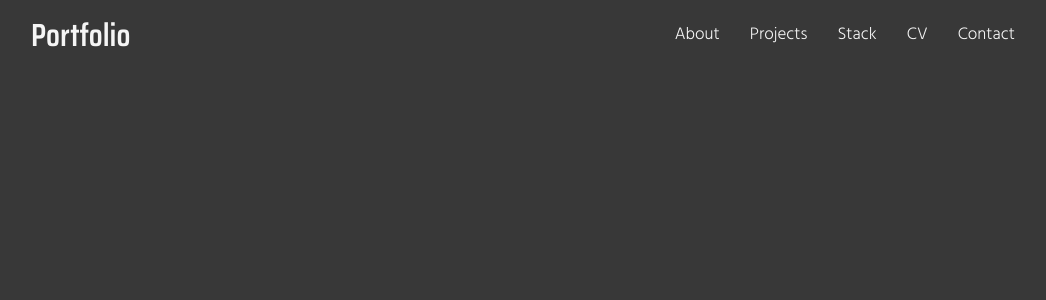
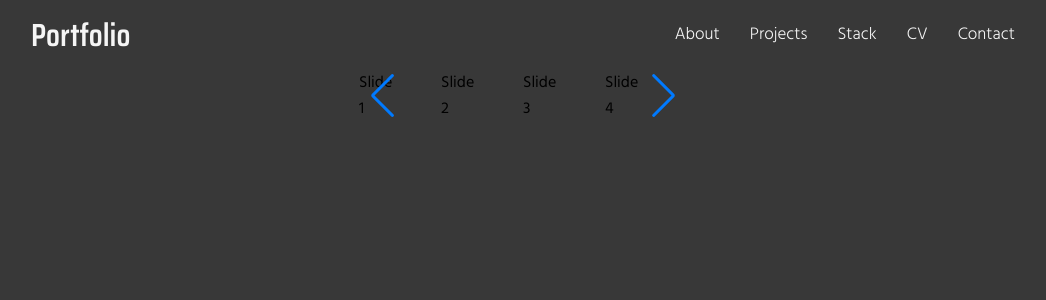
Before and after one commit to kseniya7991/Portfolio, a React (Create React App) app: page / in a window 1280 px wide. Shown: the top 300 px of the page, without its empty margins (117-1163 px from the left). Built offline with nearby package versions, Linux system fonts and the light colour scheme.

Commit message:
add swiper js

```diff
--- a/package.json
+++ b/package.json
@@ -10,6 +10,7 @@
     "react": "^17.0.2",
     "react-dom": "^17.0.2",
     "react-scripts": "4.0.3",
+    "swiper": "^6.0.2",
     "web-vitals": "^1.1.2"
   },
   "scripts": {
--- a/src/components/Main/Main.js
+++ b/src/components/Main/Main.js
@@ -1,8 +1,11 @@
 import React from 'react';
+import Swiper from '../Slider/Slider';
 
 function Main() {
   return (
-    <div className="Main" />
+    <div className="Main">
+      <Swiper />
+    </div>
   );
 }
 
--- a/src/components/Main/Main.scss
+++ b/src/components/Main/Main.scss
@@ -0,0 +1,4 @@
+.Main {
+  width: 100%;
+  height: 100%;
+}
--- /dev/null
+++ b/src/components/Slider/Slider.js
@@ -0,0 +1,32 @@
+// Import Swiper React components
+import React from 'react';
+import {
+  Navigation, Pagination, Scrollbar, A11y,
+} from 'swiper';
+import { Swiper, SwiperSlide } from 'swiper/react';
+
+// Import Swiper styles
+import '../../../node_modules/swiper/swiper.scss';
+import '../../../node_modules/swiper/components/navigation/navigation.scss';
+import '../../../node_modules/swiper/components/pagination/pagination.scss';
+
+function Slider() {
+  return (
+    <Swiper
+      modules={[Navigation, Pagination, Scrollbar, A11y]}
+      spaceBetween={50}
+      slidesPerView={3}
+      navigation
+      pagination={{ clickable: true }}
+      onSlideChange={() => console.log('slide change')}
+      onSwiper={(swiper) => console.log(swiper)}
+    >
+      <SwiperSlide>Slide 1</SwiperSlide>
+      <SwiperSlide>Slide 2</SwiperSlide>
+      <SwiperSlide>Slide 3</SwiperSlide>
+      <SwiperSlide>Slide 4</SwiperSlide>
+    </Swiper>
+  );
+}
+
+export default Slider;
```
Also changed, not shown: .eslintrc.js, 1 other file (tests, documents, lock files or other folders).
